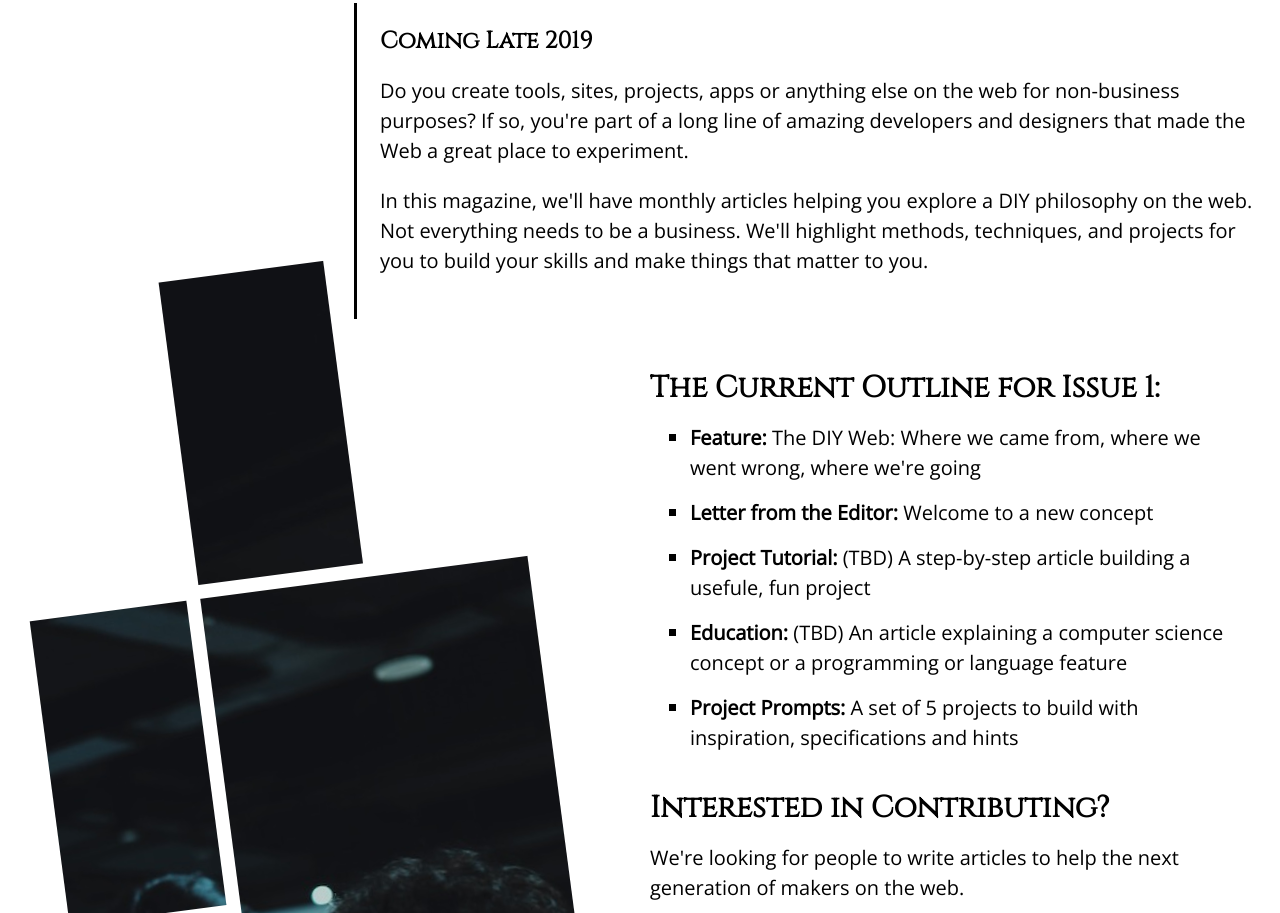
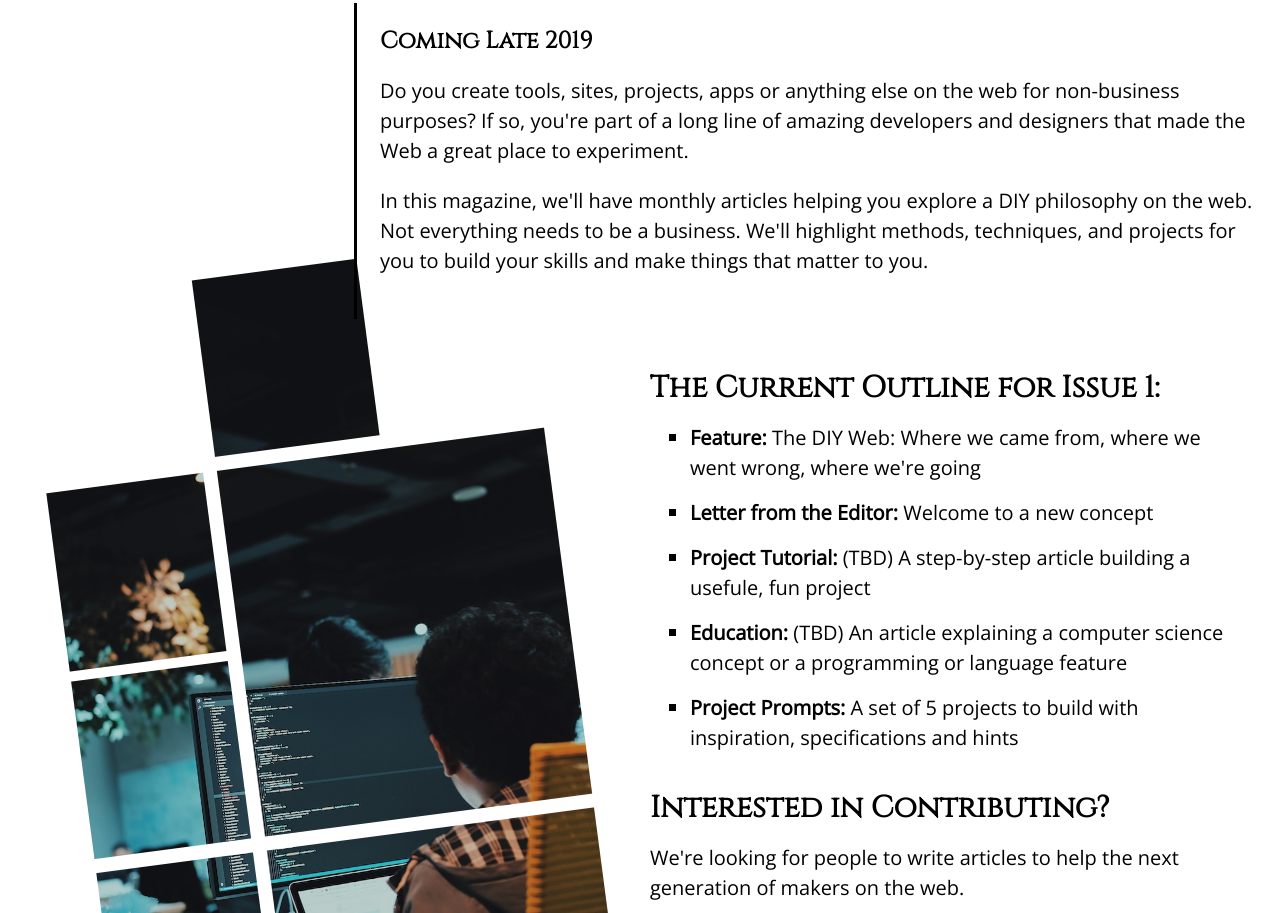
Before and after one commit to brob/webmademag.com, an Eleventy site: page index.html in a window 1280 px wide. Shown: the part 387-1300 px from the top of the page. Built offline with nearby package versions, Linux system fonts and the light colour scheme; Eleventy itself is replaced by a stand-in of ours; files that its build step writes are made by us from their sources.

Commit message:
Makes the image a little more responsive friendly

```diff
--- a/style.css
+++ b/style.css
@@ -95,6 +95,7 @@
 }
 .callout__thumb {
     width: 85%;
+    align-self: start;
     transform: rotate(-7.5deg) translateY(-10vw);
     display: grid;
     grid-row: 1 / 3;
@@ -109,13 +110,7 @@
     margin: 1px;
 
 }
-@supports (object-fit: cover) {
-    .callout__thumb img {
-        align-self: stretch;
-        object-fit: cover;
-        object-position: bottom right
-    }
-}
+
 .callout__thumb > * {
     display: block;
 }
```
